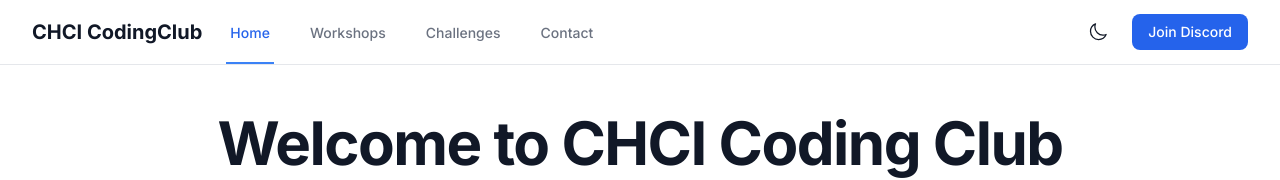
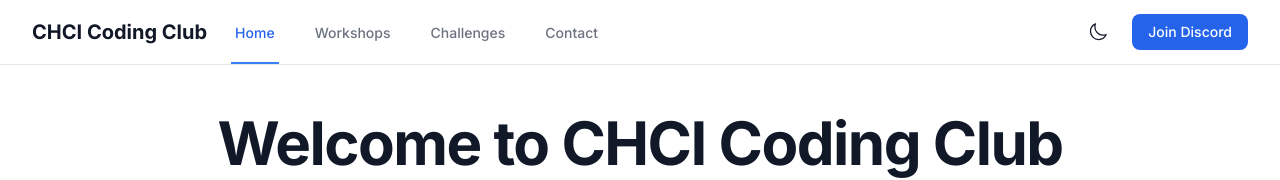
Before and after one commit to IshaanD-RX6600/Coding-Club-Website, a Next.js app: page / in a window 1280 px wide. Shown: the top 180 px of the page. Built offline with nearby package versions, Linux system fonts and the light colour scheme.

Commit message:
add one space

```diff
--- a/src/app/layout.tsx
+++ b/src/app/layout.tsx
@@ -7,7 +7,7 @@ import { Navigation } from "@/components/Navigation";
 const inter = Inter({ subsets: ["latin"] });
 
 export const metadata: Metadata = {
-  title: "CHCI CodingClub",
+  title: "CHCI Coding Club",
   description: "Welcome to the CHCI Coding Club website",
 };
 
--- a/src/components/Navigation.tsx
+++ b/src/components/Navigation.tsx
@@ -21,7 +21,7 @@ export function Navigation() {
           <div className="flex">
             <div className="flex flex-shrink-0 items-center">
               <Link href="/" className="text-xl font-bold">
-                CHCI CodingClub
+                CHCI Coding Club
               </Link>
             </div>
             <div className="hidden sm:ml-6 sm:flex sm:space-x-8">
```
